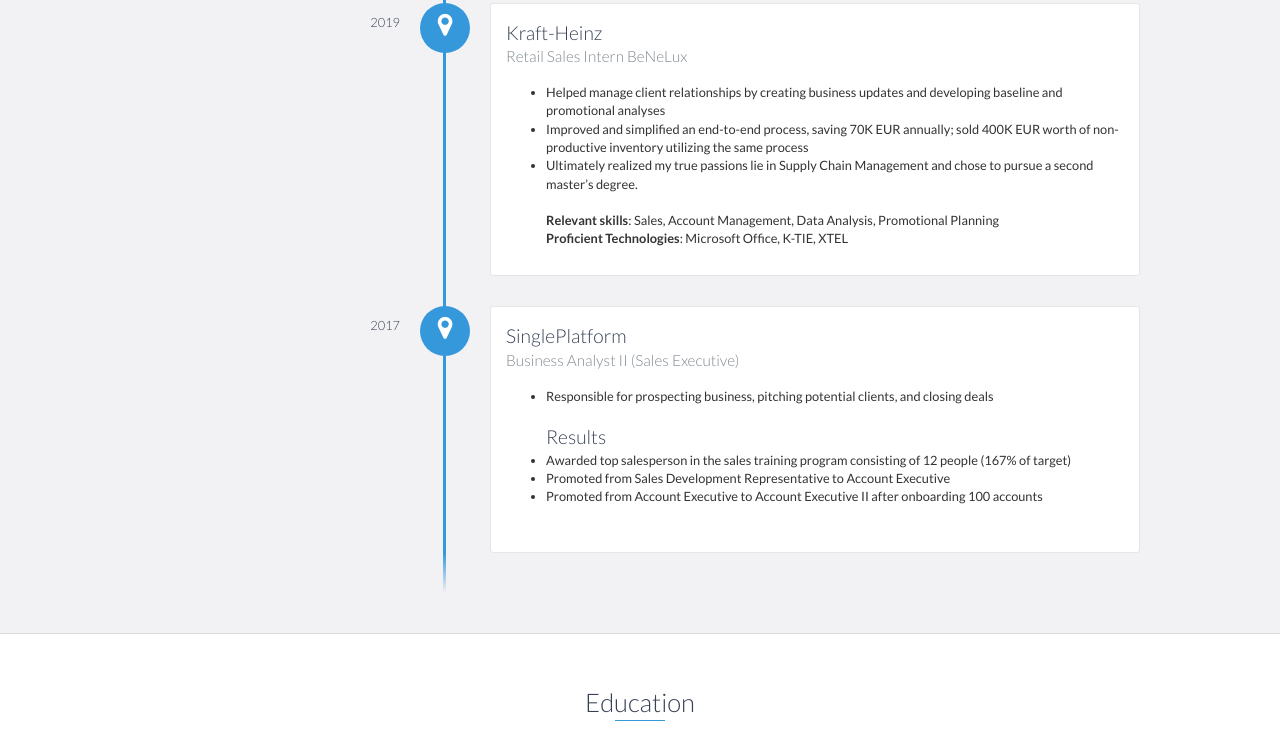
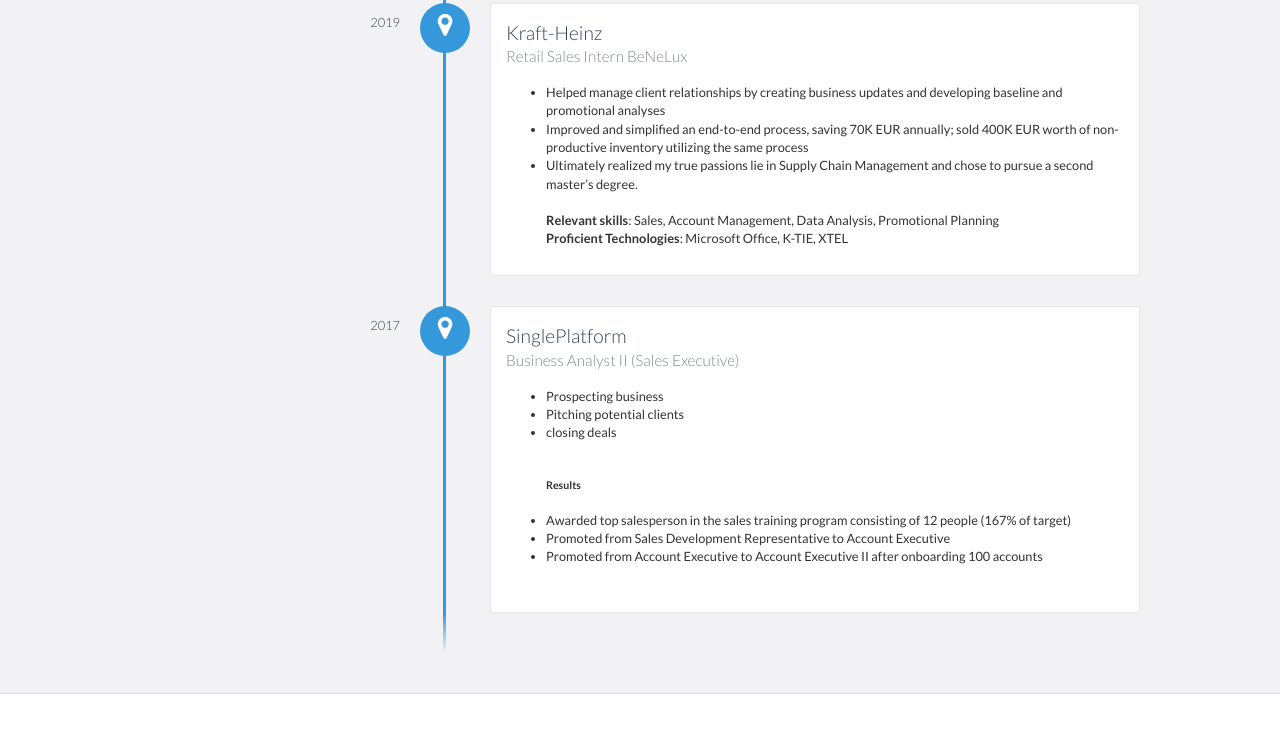
Before and after one commit to rickvank/rickvank.github.io, a website: page index.html in a window 1280 px wide. Shown: the part 3304-4045 px from the top of the page. Drawn offline with nearby package versions, Linux system fonts and the light colour scheme.

Commit message:
Update index.html

```diff
--- a/index.html
+++ b/index.html
@@ -170,9 +170,11 @@
                 <h3>SinglePlatform</h3>
                 <h4>Business Analyst II (Sales Executive)</h4>
                 <ul>
-                <li>Responsible for prospecting business, pitching potential clients, and closing deals </li>
+                <li>Prospecting business </li>
+                <li> Pitching potential clients </Li>
+                <li> closing deals </li>
                 <br>
-            <h3> Results </h3>
+            <h5> Results </h5>
                 <Li> Awarded top salesperson in the sales training program consisting of 12 people (167% of target)</Li>
                 <Li> Promoted from Sales Development Representative to Account Executive </Li>
                 <Li> Promoted from Account Executive to Account Executive II after onboarding 100 accounts</li>
```
